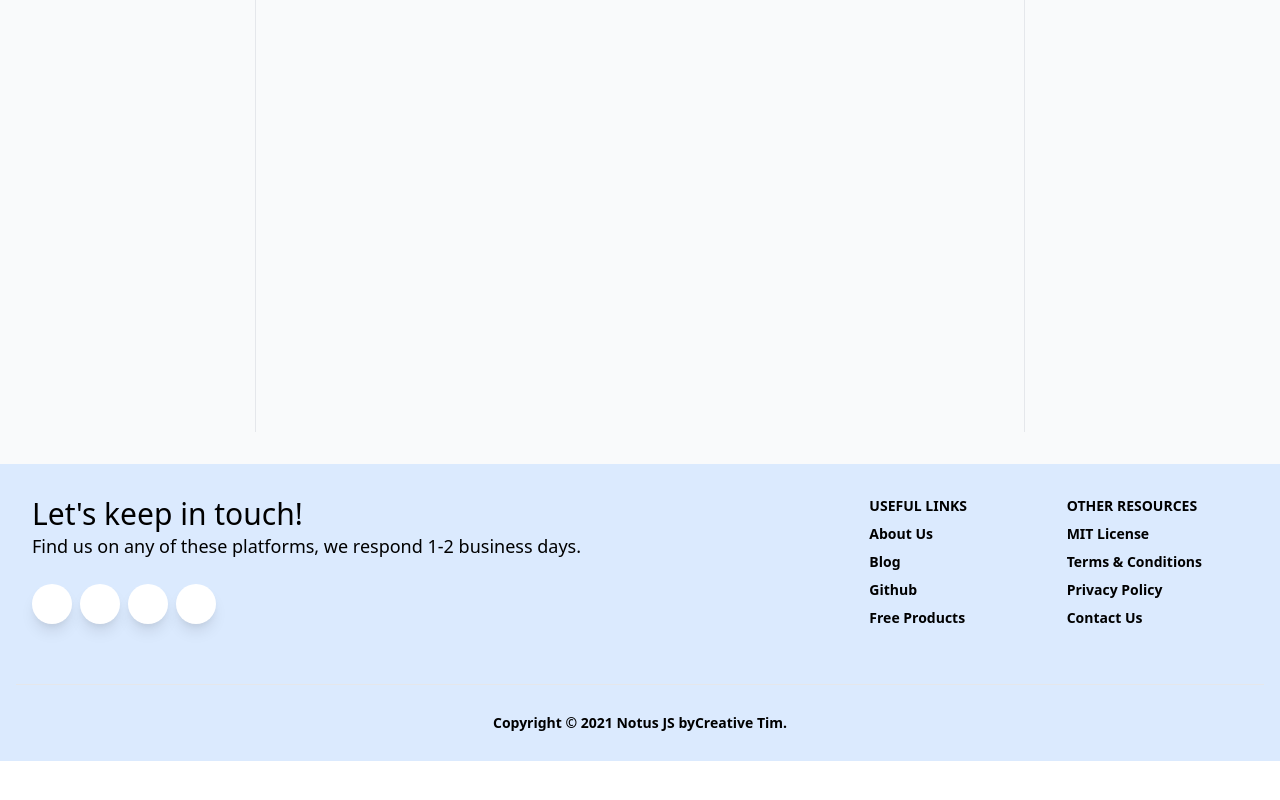
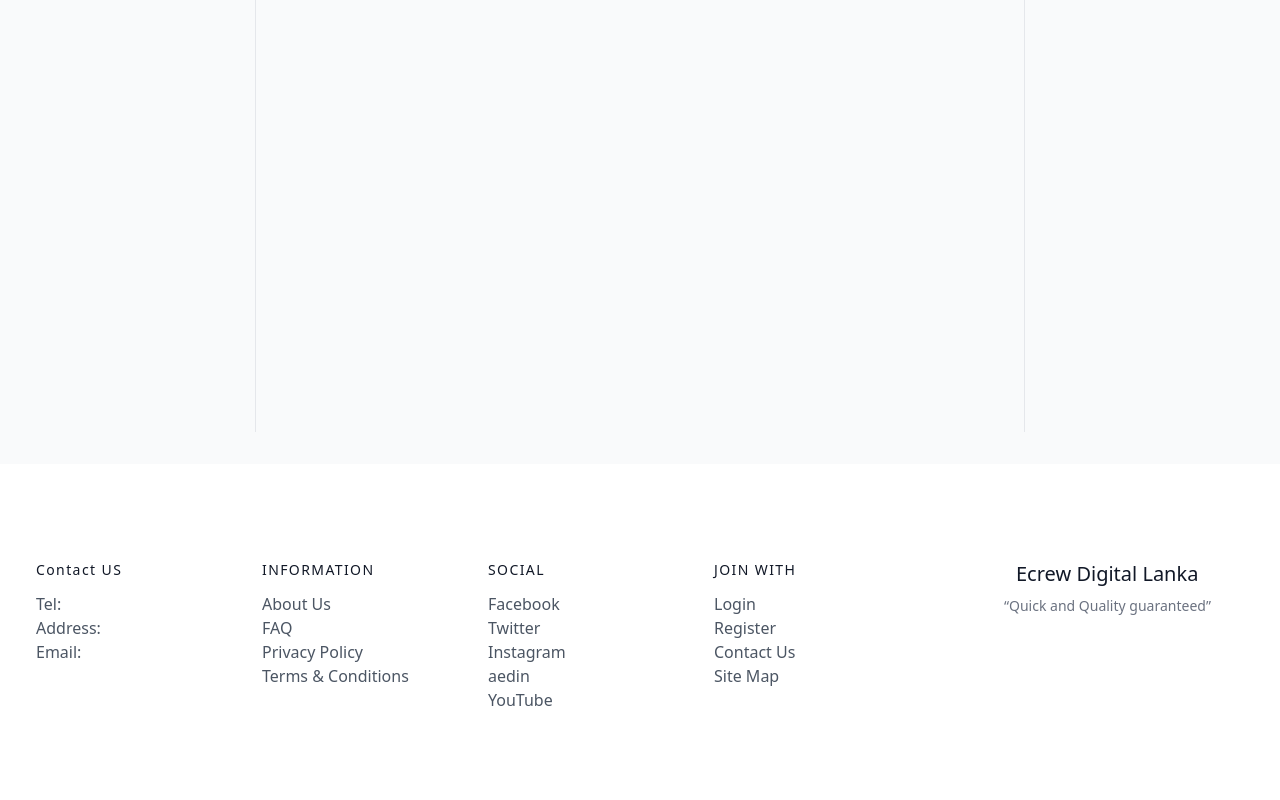
Before and after one commit to Kalz47/end-ecrew, a React (Create React App) app: page / in a window 1280 px wide. Shown: the part 340-1140 px from the top of the page. Before the commit the page ends 1101 px from the top, so only its background shows below. Built offline with nearby package versions, Linux system fonts and the light colour scheme; no server answers.

Commit message:
added cards details

```diff
--- a/package.json
+++ b/package.json
@@ -2,10 +2,6 @@
   "name": "end",
   "version": "0.1.0",
   "private": true,
-  "engines": {
-    "node": "14.17.5",
-    "npm": "6.14.14"
-  },
   "dependencies": {
     "@craco/craco": "^6.4.0",
     "@headlessui/react": "^1.4.1",
--- a/src/Client/Components/Footer.js
+++ b/src/Client/Components/Footer.js
@@ -4,146 +4,247 @@ import React from "react";
 
 export default function Footer() {
   return (
-    <footer className="relative bg-blue-100 pt-8 pb-6">
-      <div className="container mx-auto px-4">
-        <div className="flex flex-wrap text-left lg:text-left">
-          <div className="w-full lg:w-6/12 px-4">
-            <h4 className="text-3xl fonat-semibold text-blueGray-700">
-              Let's keep in touch!
-            </h4>
-            <h5 className="text-lg mt-0 mb-2 text-blueGray-600">
-              Find us on any of these platforms, we respond 1-2 business days.
-            </h5>
-            <div className="mt-6 lg:mb-0 mb-6">
-              <button
-                className="bg-white text-lightBlue-400 shadow-lg font-normal h-10 w-10 items-center justify-center align-center rounded-full outline-none focus:outline-none mr-2"
-                type="button"
-              >
-                <i className="fab fa-twitter"></i>
-              </button>
-              <button
-                className="bg-white text-lightBlue-600 shadow-lg font-normal h-10 w-10 items-center justify-center align-center rounded-full outline-none focus:outline-none mr-2"
-                type="button"
-              >
-                <i className="fab fa-facebook-square"></i>
-              </button>
-              <button
-                className="bg-white text-pink-400 shadow-lg font-normal h-10 w-10 items-center justify-center align-center rounded-full outline-none focus:outline-none mr-2"
-                type="button"
-              >
-                <i className="fab fa-dribbble"></i>
-              </button>
-              <button
-                className="bg-white text-blueGray-800 shadow-lg font-normal h-10 w-10 items-center justify-center align-center rounded-full outline-none focus:outline-none mr-2"
-                type="button"
-              >
-                <i className="fab fa-github"></i>
-              </button>
+    <footer className="text-gray-600 body-font bg-white">
+      <div className="container px-5 py-24 mx-auto flex md:items-center lg:items-start md:flex-row md:flex-nowrap flex-wrap flex-col">
+        <div className="w-64 flex-shrink-0 md:mx-0 mx-auto text-center md:text-left md:mt-0 mt-10">
+          <a className="flex title-font font-medium items-center md:justify-start justify-center text-gray-900">
+            {/* <img alt="meaningfull" src={logo} className="w-10 h-10" /> */}
+
+            <span className="ml-3 text-xl">Ecrew Digital Lanka </span>
+          </a>
+          <p className="mt-2 text-sm text-gray-500">
+            “Quick and Quality guaranteed”{" "}
+          </p>
         </div>
-          </div>
-          <div className="w-full lg:w-6/12 px-4">
-            <div className="flex flex-wrap items-top mb-6">
-              <div className="w-full lg:w-4/12 px-4 ml-auto">
-                <span className="block uppercase text-blueGray-500 text-sm font-semibold mb-2">
-                  Useful Links
-                </span>
-                <ul className="list-unstyled">
+        <div className="flex-grow flex flex-wrap md:pr-20 -mb-10 md:text-left text-center order-first">
+          <div className="lg:w-1/4 md:w-1/2 w-full px-4">
+            <h2 className="title-font font-medium text-gray-900 tracking-widest text-sm mb-3">
+              Contact US
+            </h2>
+            <nav className="list-none mb-10">
               <li>
                 <a
-                      className="text-blueGray-600 hover:text-blueGray-800 font-semibold block pb-2 text-sm"
-                      href="https://www.creative-tim.com/presentation?ref=njs-profile"
+                  // to="/"
+                  className=" no-underline text-gray-600  hover-text-sitetheme-blue"
                 >
-                      About Us
+                  Tel:{" "}
                 </a>
               </li>
               <li>
                 <a
-                      className="text-blueGray-600 hover:text-blueGray-800 font-semibold block pb-2 text-sm"
-                      href="https://blog.creative-tim.com?ref=njs-profile"
+                  // to="/"
+                  className=" no-underline text-gray-600  hover-text-sitetheme-blue"
                 >
-                      Blog
-                    </a>
+                  Address:{" "}
+                </a>{" "}
               </li>
               <li>
                 <a
-                      className="text-blueGray-600 hover:text-blueGray-800 font-semibold block pb-2 text-sm"
-                      href="https://www.github.com/creativetimofficial?ref=njs-profile"
+                  // to="/"
+                  className=" no-underline text-gray-600  hover-text-sitetheme-blue"
                 >
-                      Github
-                    </a>
+                  Email:{" "}
+                </a>{" "}
+              </li>
+            </nav>
+          </div>
+          <div className="lg:w-1/4 md:w-1/2 w-full px-4">
+            <h2 className="title-font font-medium text-gray-900 tracking-widest text-sm mb-3">
+              INFORMATION
+            </h2>
+            <nav className="list-none mb-10">
+              <li>
+                <a
+                  // to="/"
+                  className=" no-underline text-gray-600  hover-text-sitetheme-blue"
+                >
+                  About Us
+                </a>{" "}
               </li>
               <li>
                 <a
-                      className="text-blueGray-600 hover:text-blueGray-800 font-semibold block pb-2 text-sm"
-                      href="https://www.creative-tim.com/bootstrap-themes/free?ref=njs-profile"
+                  // to="/"
+                  className=" no-underline text-gray-600  hover-text-sitetheme-blue"
                 >
-                      Free Products
-                    </a>
-                  </li>
-                </ul>
-              </div>
-              <div className="w-full lg:w-4/12 px-4">
-                <span className="block uppercase text-blueGray-500 text-sm font-semibold mb-2">
-                  Other Resources
-                </span>
-                <ul className="list-unstyled">
-                  <li>
-                    <a
-                      className="text-blueGray-600 hover:text-blueGray-800 font-semibold block pb-2 text-sm"
-                      href="https://github.com/creativetimofficial/notus-js/blob/main/LICENSE.md?ref=njs-profile"
-                    >
-                      MIT License
-                    </a>
+                  FAQ{" "}
+                </a>{" "}
               </li>
               <li>
                 <a
-                      className="text-blueGray-600 hover:text-blueGray-800 font-semibold block pb-2 text-sm"
-                      href="https://creative-tim.com/terms?ref=njs-profile"
+                  // to="/"
+                  className=" no-underline text-gray-600  hover-text-sitetheme-blue"
                 >
-                      Terms &amp; Conditions
-                    </a>
+                  Privacy Policy{" "}
+                </a>{" "}
               </li>
               <li>
                 <a
-                      className="text-blueGray-600 hover:text-blueGray-800 font-semibold block pb-2 text-sm"
-                      href="https://creative-tim.com/privacy?ref=njs-profile"
+                  // to="/"
+                  className=" no-underline text-gray-600  hover-text-sitetheme-blue"
                 >
-                      Privacy Policy
-                    </a>
+                  Terms & Conditions{" "}
+                </a>{" "}
+              </li>
+            </nav>
+          </div>
+          <div className="lg:w-1/4 md:w-1/2 w-full px-4">
+            <h2 className="title-font font-medium text-gray-900 tracking-widest text-sm mb-3">
+              SOCIAL{" "}
+            </h2>
+            <nav className="list-none mb-10">
+              <li>
+                <a
+                  // to="/"
+                  className=" no-underline text-gray-600  hover-text-sitetheme-blue"
+                >
+                  Facebook{" "}
+                </a>{" "}
               </li>
               <li>
                 <a
-                      className="text-blueGray-600 hover:text-blueGray-800 font-semibold block pb-2 text-sm"
-                      href="https://creative-tim.com/contact-us?ref=njs-profile"
+                  // to="/"
+                  className=" no-underline text-gray-600  hover-text-sitetheme-blue"
                 >
-                      Contact Us
-                    </a>
+                  Twitter{" "}
+                </a>{" "}
               </li>
-                </ul>
+              <li>
+                <a
+                  // to="/"
+                  className=" no-underline text-gray-600  hover-text-sitetheme-blue"
+                >
+                  Instagram{" "}
+                </a>{" "}
+              </li>
+              <li>
+                <a
+                  // to="/"
+                  className=" no-underline text-gray-600  hover-text-sitetheme-blue"
+                >
+                  aedin{" "}
+                </a>{" "}
+              </li>
+              <li>
+                <a
+                  // to="/"
+                  className=" no-underline text-gray-600  hover-text-sitetheme-blue"
+                >
+                  YouTube{" "}
+                </a>{" "}
+              </li>
+            </nav>
+          </div>
+          <div className="lg:w-1/4 md:w-1/2 w-full px-4">
+            <h2 className="title-font font-medium text-gray-900 tracking-widest text-sm mb-3">
+              JOIN WITH{" "}
+            </h2>
+            <nav className="list-none mb-10">
+              <li>
+                <a
+                  // to="/"
+                  className=" no-underline text-gray-600  hover-text-sitetheme-blue"
+                >
+                  Login{" "}
+                </a>{" "}
+              </li>
+              <li>
+                <a
+                  // to="/"
+                  className=" no-underline text-gray-600  hover-text-sitetheme-blue"
+                >
+                  Register{" "}
+                </a>{" "}
+              </li>
+              <li>
+                <a
+                  // to="/"
+                  className=" no-underline text-gray-600  hover-text-sitetheme-blue"
+                >
+                  Contact Us{" "}
+                </a>{" "}
+              </li>
+              <li>
+                <a
+                  // to="/"
+                  className=" no-underline text-gray-600  hover-text-sitetheme-blue"
+                >
+                  Site Map{" "}
+                </a>{" "}
+              </li>
+            </nav>
           </div>
         </div>
       </div>
-        </div>
-        <hr className="my-6 border-blueGray-300" />
-        <div className="flex flex-wrap items-center md:justify-between justify-center">
-          <div className="w-full md:w-4/12 px-4 mx-auto text-center">
-            <div className="text-sm text-blueGray-500 font-semibold py-1">
-              Copyright © <span id="get-current-year">2021</span>
+      <div className="bg-sitetheme-blue">
+        <div className="container mx-auto py-4 px-5 flex flex-wrap flex-col sm:flex-row">
+          <p className="text-white text-sm text-center sm:text-left">
+            © 2020 add here —
             <a
-                href="https://www.creative-tim.com/product/notus-js"
-                className="text-blueGray-500 hover:text-gray-800"
+              href="https://twitter.com/knyttneve"
+              rel="noopener noreferrer"
+              className="text-white ml-1"
               target="_blank"
-              />{" "}
-              Notus JS by
-              <a
-                href="https://www.creative-tim.com?ref=njs-profile"
-                className="text-blueGray-500 hover:text-blueGray-800"
             >
-                Creative Tim
+              @addhere
             </a>
-              .
-            </div>
-          </div>
+          </p>
+          <span className="inline-flex sm:ml-auto sm:mt-0 mt-2 justify-center sm:justify-start">
+            <a className="text-white">
+              <svg
+                fill="currentColor"
+                stroke-linecap="round"
+                stroke-linejoin="round"
+                stroke-width="2"
+                className="w-5 h-5"
+                viewBox="0 0 24 24"
+              >
+                <path d="M18 2h-3a5 5 0 00-5 5v3H7v4h3v8h4v-8h3l1-4h-4V7a1 1 0 011-1h3z"></path>
+              </svg>
+            </a>
+            <a className="ml-3 text-white">
+              <svg
+                fill="currentColor"
+                stroke-linecap="round"
+                stroke-linejoin="round"
+                stroke-width="2"
+                className="w-5 h-5"
+                viewBox="0 0 24 24"
+              >
+                <path d="M23 3a10.9 10.9 0 01-3.14 1.53 4.48 4.48 0 00-7.86 3v1A10.66 10.66 0 013 4s-4 9 5 13a11.64 11.64 0 01-7 2c9 5 20 0 20-11.5a4.5 4.5 0 00-.08-.83A7.72 7.72 0 0023 3z"></path>
+              </svg>
+            </a>
+            <a className="ml-3 text-white">
+              <svg
+                fill="none"
+                stroke="currentColor"
+                stroke-linecap="round"
+                stroke-linejoin="round"
+                stroke-width="2"
+                className="w-5 h-5"
+                viewBox="0 0 24 24"
+              >
+                <rect width="20" height="20" x="2" y="2" rx="5" ry="5"></rect>
+                <path d="M16 11.37A4 4 0 1112.63 8 4 4 0 0116 11.37zm1.5-4.87h.01"></path>
+              </svg>
+            </a>
+            <a className="ml-3 text-white">
+              <svg
+                fill="currentColor"
+                stroke="currentColor"
+                stroke-linecap="round"
+                stroke-linejoin="round"
+                stroke-width="0"
+                className="w-5 h-5"
+                viewBox="0 0 24 24"
+              >
+                <path
+                  stroke="none"
+                  d="M16 8a6 6 0 016 6v7h-4v-7a2 2 0 00-2-2 2 2 0 00-2 2v7h-4v-7a6 6 0 016-6zM2 9h4v12H2z"
+                ></path>
+                <circle cx="4" cy="4" r="2" stroke="none"></circle>
+              </svg>
+            </a>
+          </span>
         </div>
       </div>
     </footer>
--- a/src/Client/Components/Navbar.js
+++ b/src/Client/Components/Navbar.js
@@ -10,17 +10,17 @@ function Nav() {
 
   return (
     <div>
-      <nav className="bg-gray-800">
+      <nav className="bg-blue-800">
         <div className="max-w-7xl mx-auto px-4 sm:px-6 lg:px-8">
           <div className="flex items-center justify-between h-16">
             <div className="flex items-center">
-              <div className="flex-shrink-0">
+              {/* <div className="flex-shrink-0">
                 <img
                   className="h-8 w-8"
                   src="https://tailwindui.com/img/logos/workflow-mark-indigo-500.svg"
                   alt="Workflow"
                 />
-              </div>
+              </div> */}
               <div className="hidden md:block">
                 <div className="ml-10 flex items-baseline space-x-4">
                   <Link
--- a/src/Client/Pages/Home/index.js
+++ b/src/Client/Pages/Home/index.js
@@ -34,7 +34,7 @@ export default function Home() {
     setSearchKey({ selectedOption });
   };
 
-  console.log("Locations", searchKey);
+  // console.log("Locations", searchKey);
 
   return (
     <Container>
@@ -60,7 +60,7 @@ export default function Home() {
                 <Category />
                 {salons && !salonLoading
                   ? searchKey === "" || searchKey.selectedOption === null
-                    ? salons.map((salon) => <ServiceCard />)
+                    ? salons.map((salon) => <ServiceCard salon={salon} />)
                     : salons
                         .filter(
                           (salon) =>
```
Also changed, not shown: src/Client/Pages/Home/ServiceCard.js (+151 -33 lines), src/index.css (+7 -2 lines). Lines whose indentation alone changed are shown as unchanged.
